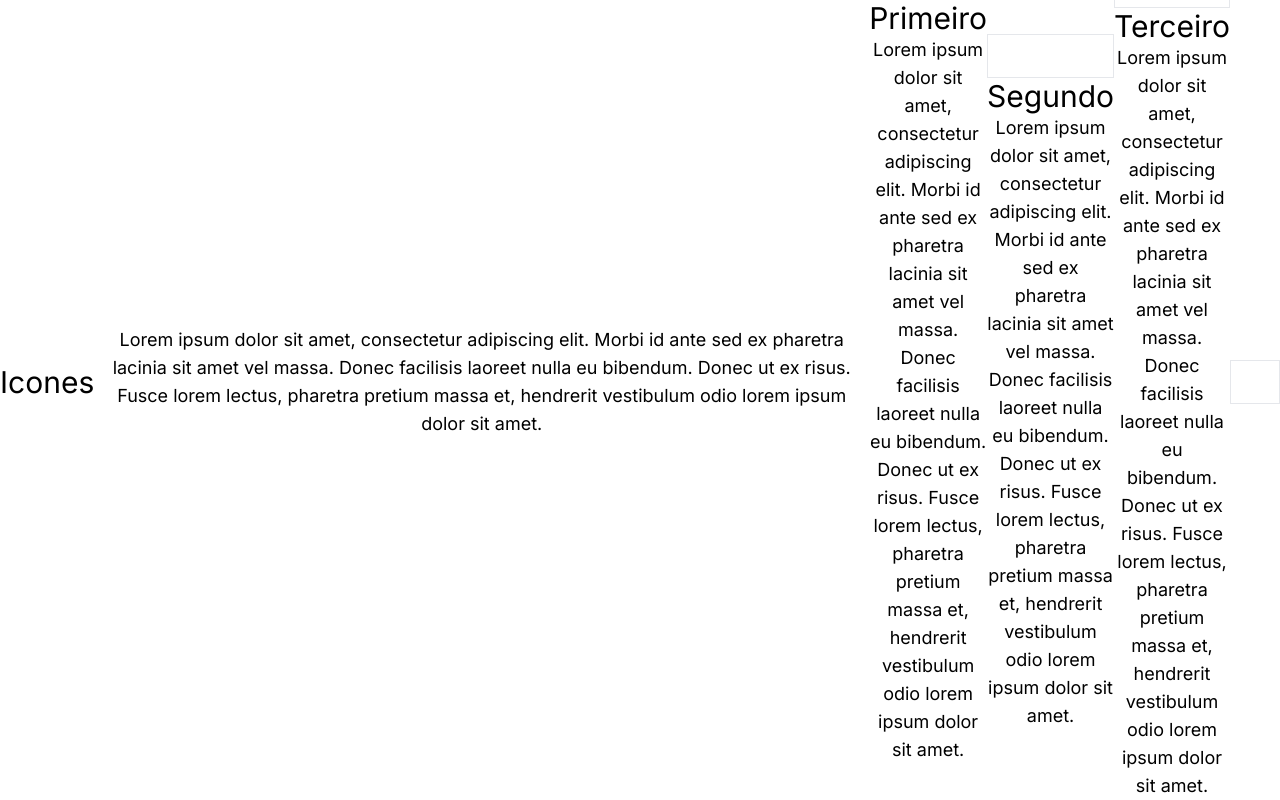
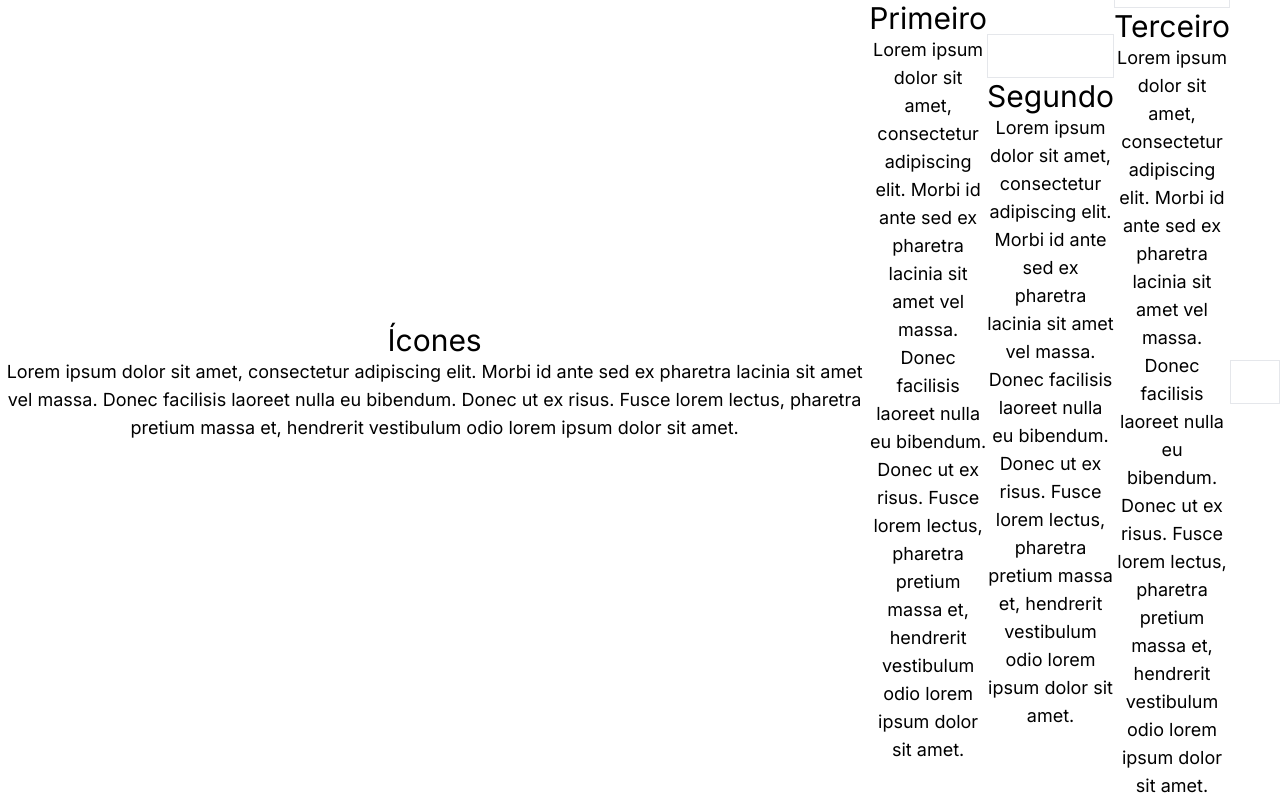
Before and after one commit to uWaanted/provads, a Next.js app: page / in a window 1280 px wide. Shown: the part 2757-3557 px from the top of the page. Built offline with nearby package versions, Linux system fonts and the light colour scheme.

Commit message:
alinhar texto icones

```diff
--- a/app/components/Icones.tsx
+++ b/app/components/Icones.tsx
@@ -1,11 +1,13 @@
 export default function Icones() {
     return (
         <div className="wrapper md:flex items-center">
-            <h2 className="text-3xl text-center">Icones</h2>
+            <div>
+            <h2 className="text-3xl text-center">Ícones</h2>
           <p className="text-lg text-center">
             Lorem ipsum dolor sit amet, consectetur adipiscing elit. Morbi id ante sed ex pharetra lacinia sit amet vel massa. Donec facilisis laoreet nulla eu bibendum.
             Donec ut ex risus. Fusce lorem lectus, pharetra pretium massa et, hendrerit vestibulum odio lorem ipsum dolor sit amet.
           </p>
+          </div>
         <div className="md:flex-1 text-left">
           <h2 className="text-3xl text-center">Primeiro</h2>
           <p className="text-lg text-center">
```
